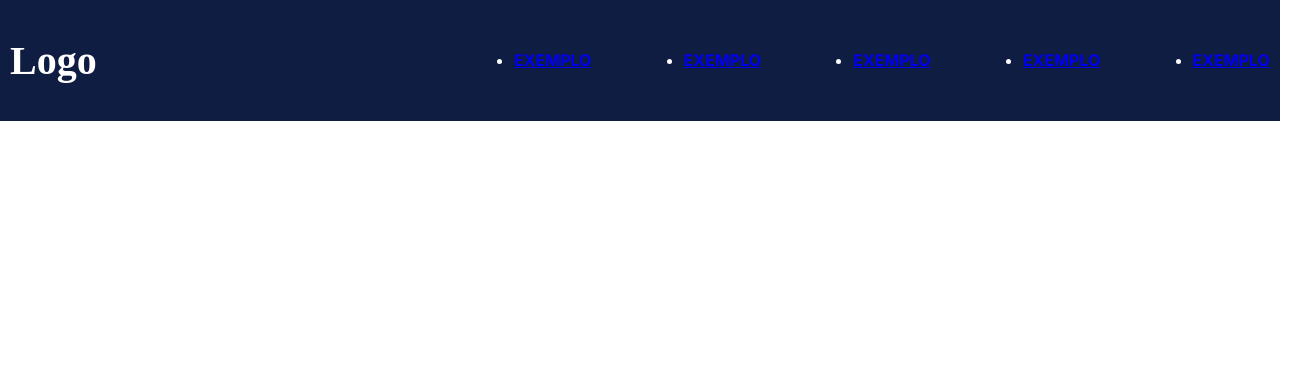
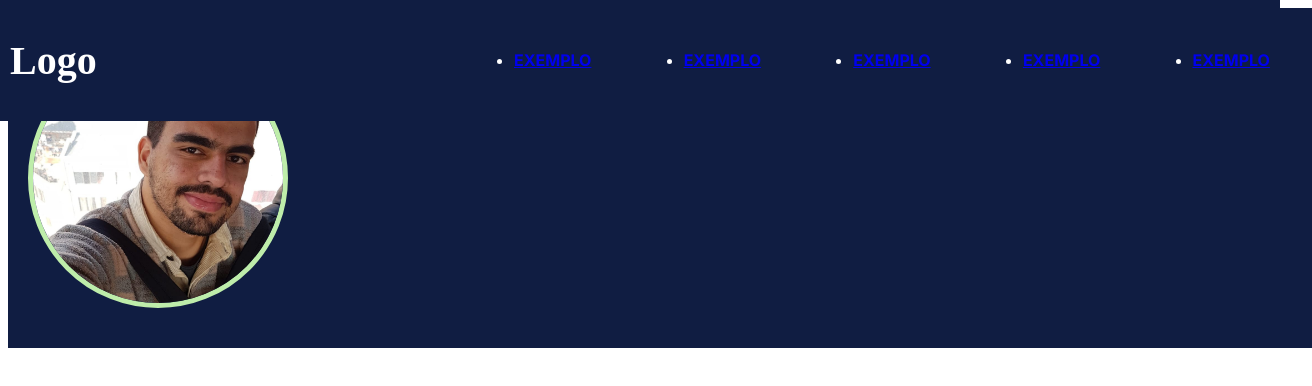
Before and after one commit to vinMoreiraHenrique/portfolio-vinicius, a Next.js app in the folder vin-port/: page / in a window 1280 px wide. Shown: the top 386 px of the page, 1312 px wide, since content can reach past the window. Built offline with nearby package versions, Linux system fonts and the light colour scheme.

Commit message:
feat: WelcomeSection created and some minor generic components to be reused in other components, to mantain the pattern of the project.

```diff
--- a/vin-port/src/app/page.tsx
+++ b/vin-port/src/app/page.tsx
@@ -4,13 +4,16 @@ import { theme } from "./styles/theme";
 import { ThemeProvider } from "styled-components";
 import Header from "@/components/Header";
 import CommonButton from "@/components/CommonButton";
+import GenericContainer from "@/components/GenericContainer";
+import WelcomeSection from "@/components/WelcomeSection";
+
 
 export default function Home() {
   return (
     <main>
       <div>
         <Header />
-        <CommonButton text="Click on me"/>
+        <WelcomeSection />
       </div>
     </main>
   );
--- /dev/null
+++ b/vin-port/src/components/GenericContainer/index.tsx
@@ -0,0 +1,13 @@
+import { StyledGenericContainer } from "./style"
+type GenericContainerProps = {
+    children: React.ReactNode;
+  };
+const GenericContainer = ({ children }: GenericContainerProps) => {
+    return(
+        <StyledGenericContainer>
+            {children}
+        </StyledGenericContainer>
+    )
+}
+
+export default GenericContainer;
--- /dev/null
+++ b/vin-port/src/components/GenericContainer/style.ts
@@ -0,0 +1,11 @@
+"use client"
+import { theme } from "@/app/styles/theme";
+import styled from "styled-components";
+
+export const StyledGenericContainer = styled.section`
+display: flex;
+width: 100%;
+padding: 40px 20px;
+background-color: ${theme.colors.primary};
+width: 100%;
+`
--- /dev/null
+++ b/vin-port/src/components/WelcomeSection/index.tsx
@@ -0,0 +1,21 @@
+import Image from "next/image";
+
+import { StyledImg } from "./style";
+import GenericContainer from "../GenericContainer";
+
+const WelcomeSection = () => {
+  return (
+    <GenericContainer>
+      <StyledImg
+        src="/images/perfil.jpg"
+        alt="Photo of Vinícius"
+        width={250}
+        height={250}
+      />
+
+      <h2>Hello! iam Vinícius and i am a FullStack Developer</h2>
+    </GenericContainer>
+  );
+};
+
+export default WelcomeSection;
--- /dev/null
+++ b/vin-port/src/components/WelcomeSection/style.ts
@@ -0,0 +1,12 @@
+"use client"
+import { theme } from "@/app/styles/theme";
+import Image from "next/image";
+import styled from "styled-components";
+
+export const StyledImg = styled(Image)`
+border-radius: 50%;
+object-fit: cover;
+object-position: 0px -50px;
+transform: scale(1);
+border: 5px solid ${theme.colors.quaternary};
+`
```
